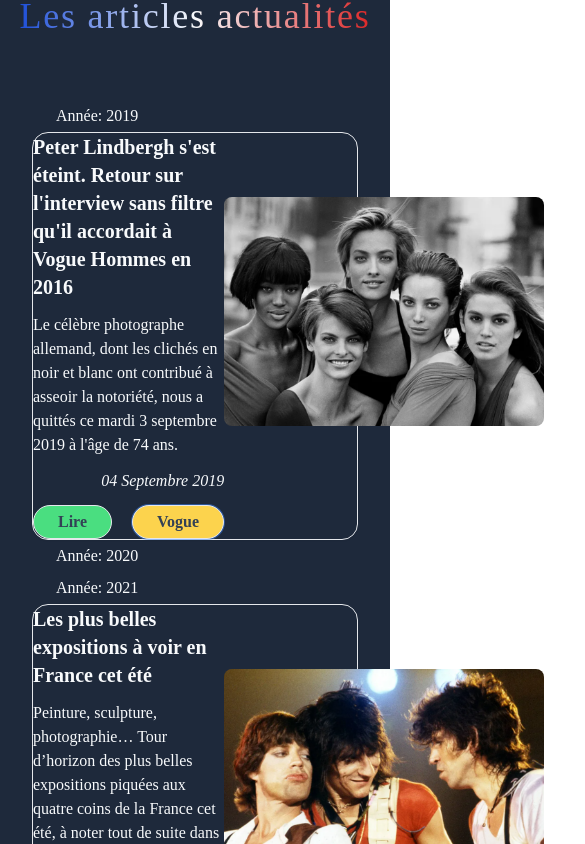
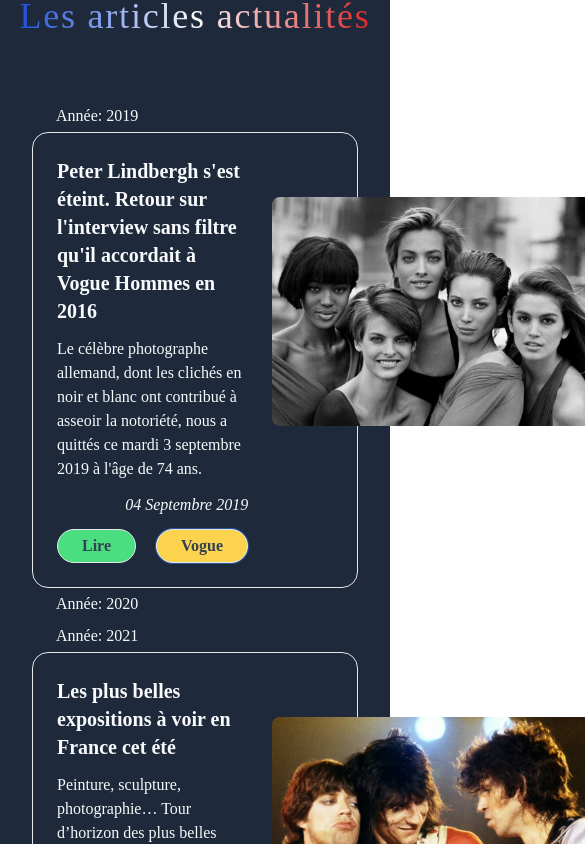
Before and after one commit to mrnguyencoder/sonia-rachline.fr, a React (Create React App) app: page / in a window 390 px wide. Shown: the part 1020-1864 px from the top of the page, 585 px wide, since content can reach past the window. Built offline with nearby package versions, Linux system fonts and the light colour scheme.

Commit message:
video-react

```diff
--- a/package.json
+++ b/package.json
@@ -13,6 +13,7 @@
     "react-icons": "^4.7.1",
     "react-router-dom": "^6.6.1",
     "react-scripts": "5.0.1",
+    "video-react": "^0.16.0",
     "web-vitals": "^2.1.4"
   },
   "scripts": {
--- a/src/componants/Articles.jsx
+++ b/src/componants/Articles.jsx
@@ -99,7 +99,7 @@ function Articles() {
                 <li key={date.id} className="text-slate-50 border rounded-2xl shadow-sm ">
                     <div className="flex items-center space-x-3 hover:bg-slate-700 hover:rounded-2xl">
                         <div className="flex">
-                            <div className="md:p-10 lg:p-20 space-y-3 ">
+                            <div className="p-6 md:p-10 lg:p-20 space-y-3 ">
                                 <p className="text-xl font-bold md:text-2xl lg:text-4xl">{date.name}</p>
                                 <p className="md:text-xl">{date.title}</p>
                                 <p className="italic text-right">{date.public}</p>
@@ -111,8 +111,8 @@ function Articles() {
                                     <p className="border px-6 py-1 rounded-full ring-1 bg-amber-300">{date.source}</p>
                                 </div>
                             </div>
-                            <div className="">
-                                <img src={date.image} alt="" className='rounded-lg mt-16 max-w-xs lg:max-w-lg' />
+                            <div className="mt-16">
+                                <img src={date.image} alt="" className='rounded-lg  max-w-xs lg:max-w-lg' />
                             </div>
                         </div>
 
--- a/src/componants/Hero.jsx
+++ b/src/componants/Hero.jsx
@@ -1,5 +1,6 @@
 import React from 'react';
 import Logo from '../assets/logoSoniaRachline.png';
+import { Player } from 'video-react';
 import partner1 from '../assets/p1.png';
 import partner2 from '../assets/p2.png';
 import partner3 from '../assets/p3.png';
@@ -23,6 +24,13 @@ function Hero() {
           </div>
         </div>
       </div>
+
+      <div className="flex justify-center">
+        <Player >
+          <source src="https://www.youtube.com/watch?v=Yk4gwtdeUr8" />
+        </Player>
+      </div>
+
       <div className="space-y-3">
         <p className="text-center text-xl uppercase text-slate-400 tracking-widest">Partners</p>
         <div className="flex justify-center h-12 md:h-18 w-screen text-slate-400 ">
```
Also changed, not shown: 1 other file (tests, documents, lock files or other folders).
